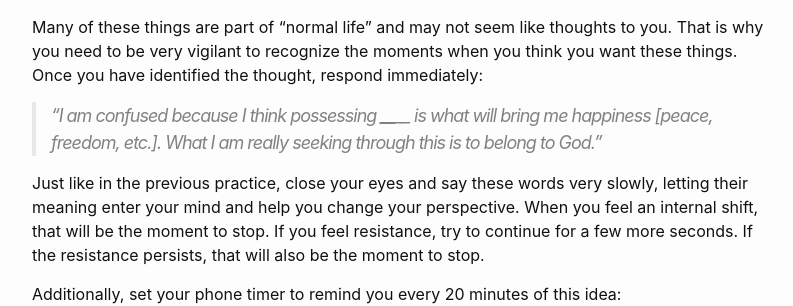
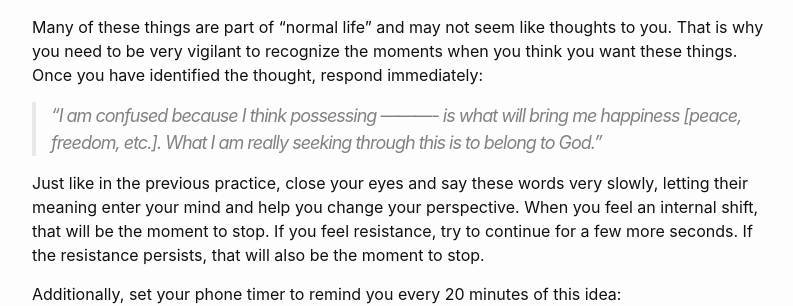
Before and after one commit to siran/a_new_vision_on_money, a Jekyll site: the page built from _posts/2024-08-28-lesson-2--the-desire-to-possess.md, in a window 1280 px wide and 900 px high, scrolled down 4618 px. Shown: the part 292-598 px from the top of the window, without its empty margins (238-1031 px from the left). Built offline with Jekyll 4.4.1, drawn with Linux system fonts in a browser that asks for light colours; our own code applies the rules of GitHub Pages for plain Markdown files.

Commit message:
using hyphens

```diff
--- a/_posts/2024-08-28-lesson-2--the-desire-to-possess.md
+++ b/_posts/2024-08-28-lesson-2--the-desire-to-possess.md
@@ -103,7 +103,7 @@ Observe your mind throughout the day. The thoughts you are looking for are those
 
 Many of these things are part of "normal life" and may not seem like thoughts to you. That is why you need to be very vigilant to recognize the moments when you think you want these things. Once you have identified the thought, respond immediately:
 
-> "I am confused because I think possessing ________ is what will bring me happiness [peace, freedom, etc.]. What I am really seeking through this is to belong to God."
+> "I am confused because I think possessing ---------- is what will bring me happiness [peace, freedom, etc.]. What I am really seeking through this is to belong to God."
 
 Just like in the previous practice, close your eyes and say these words very slowly, letting their meaning enter your mind and help you change your perspective. When you feel an internal shift, that will be the moment to stop. If you feel resistance, try to continue for a few more seconds. If the resistance persists, that will also be the moment to stop.
 
```
